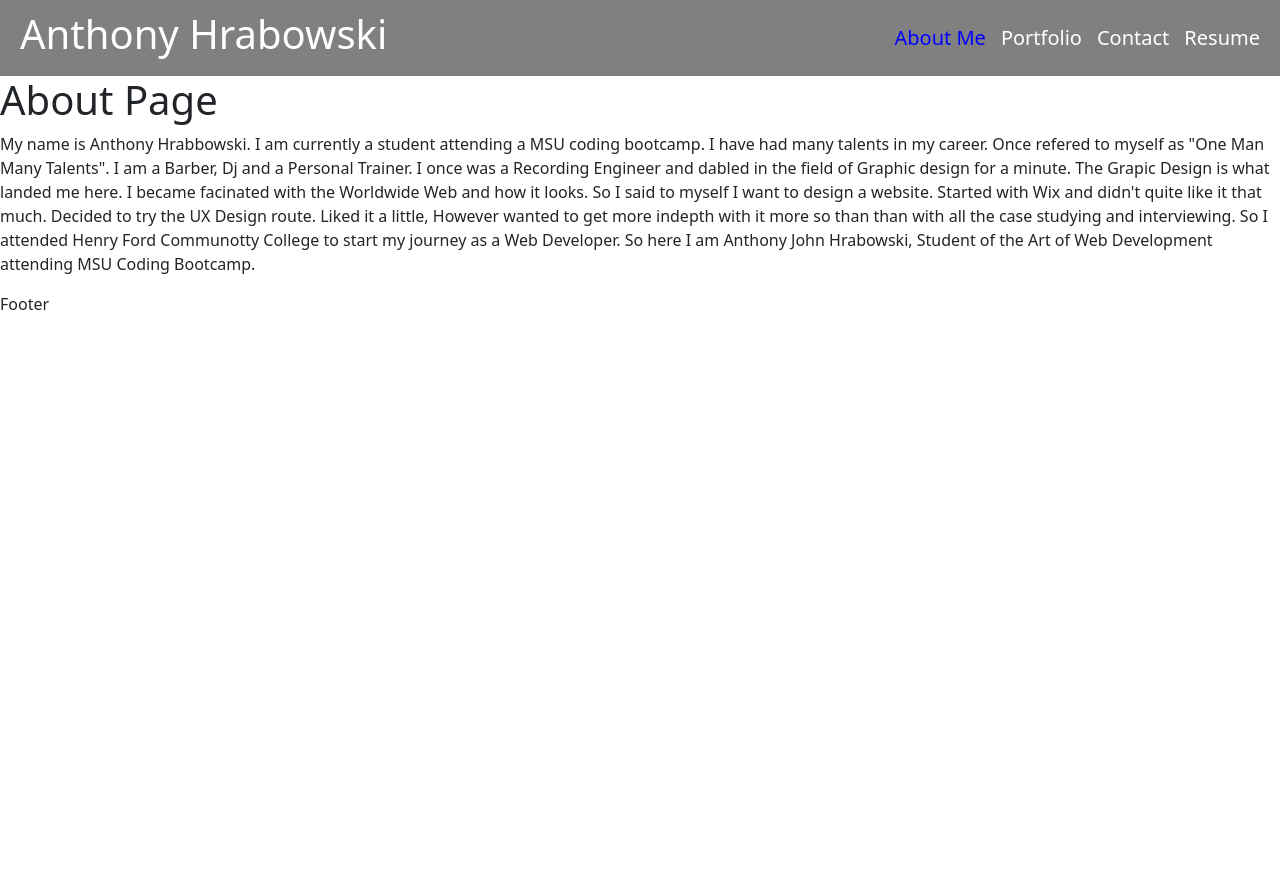
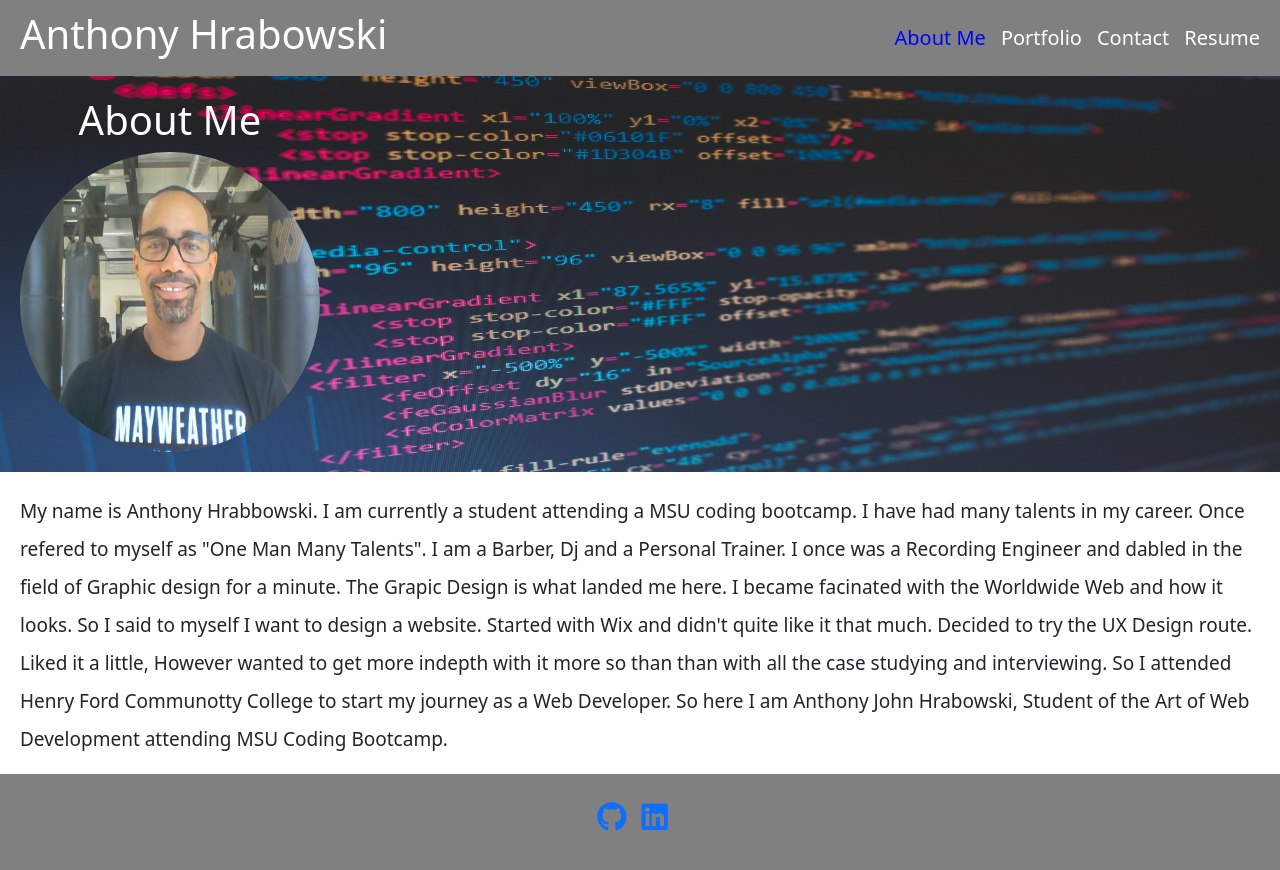
Before and after one commit to Ajhrabowski/Portfolio-R, a React (Vite) app: page / in a window 1280 px wide. Shown: the top 870 px of the page. Before the commit the page ends 800 px from the top, so only its background shows below. Built offline with nearby package versions, Linux system fonts and the light colour scheme.

Commit message:
Added profile image, background image, footer along with GitHub/LinkedIn links and logos.

```diff
--- a/src/App.jsx
+++ b/src/App.jsx
@@ -8,7 +8,9 @@ function App() {
   return (
     <>
       <Header />
-      <Outlet />
+      <main>
+        <Outlet />
+      </main>
       <Footer />
     </>
   );
--- a/src/components/Footer.jsx
+++ b/src/components/Footer.jsx
@@ -2,7 +2,12 @@ import React from 'react'
 
 function Footer() {
   return (
-    <div>Footer</div>
+    <footer>
+      <p>
+        <a href="https://github.com/Ajhrabowski" target="_blank" rel="noopener noreferrer"><i className="fa-brands fa-github"></i></a>
+        <a href="https://www.linkedin.com/in/anthony-hrabowski-0b6473257/" target="_blank" rel="noopener noreferrer"><i className="fa-brands fa-linkedin"></i></a>
+      </p>
+    </footer>
   )
 }
 
--- a/src/index.css
+++ b/src/index.css
@@ -34,7 +34,47 @@ nav a {
   color: blue;
 }
 
+/* main */
+main{
+  min-height: 81vh;
 
+}
+.about-page div{
+  background-image: url("/code.jpg");
+  padding: 20px;
+  color: white;
+  background-size: 100% 100%;
+  background-repeat: no-repeat;
+}
+.about-page img{
+  height: 300px;
+  width: 300px;
+  border-radius: 50%;
+}
+.about-page p{
+  line-height: 2;
+  font-size: 19px;
+  margin-top: 20px;
+  padding: 0 20px;
+}
+.about-page h1{
+  width: 300px;
+  text-align: center;
+}
+
+/* Footer */
+footer{
+  background-color: grey;
+  padding: 20px;
+}
+footer p{
+  text-align: center;
+  font-size: 30px;
+  font-weight: 800;
+}
+footer a{
+  margin-right: 15px;
+}
 
 
 
--- a/src/pages/AboutPage.jsx
+++ b/src/pages/AboutPage.jsx
@@ -1,7 +1,10 @@
 export default function About() {
   return (
-    <div>
-      <h1>About Page</h1>
+    <div className="about-page">
+      <div>
+        <h1>About Me</h1>
+        <img src="/Coach-Tony.jpg" alt="my profile picture" />
+      </div>
       <p>
         My name is Anthony Hrabbowski. I am currently a student attending a MSU coding bootcamp. I have had many talents in my career. Once refered to myself as "One Man Many Talents".
         I am a Barber, Dj and a Personal Trainer. I once was a Recording Engineer and dabled in the field of Graphic design for a minute. The Grapic Design is what landed me here.
```
Also changed, not shown: index.html (line endings or trailing spaces), public/Coach-Tony.jpg (renamed from src/assets/Coach Tony.jpg), public/code.jpg (renamed from src/assets/florian-olivo-4hbJ-eymZ1o-unsplash.jpg).
